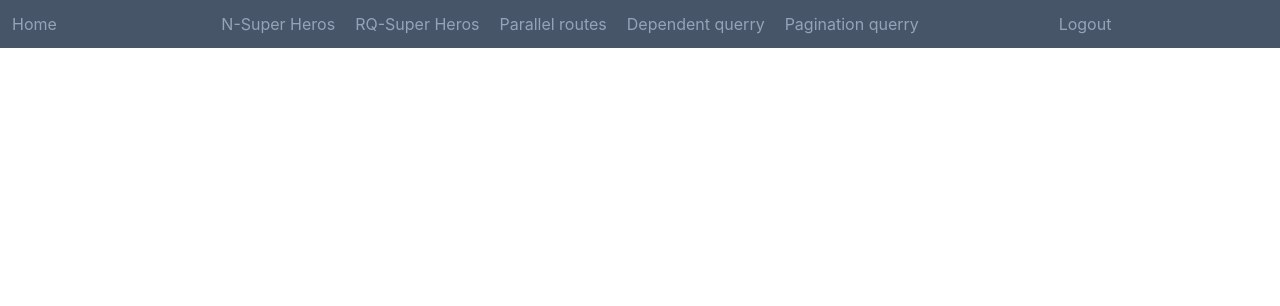
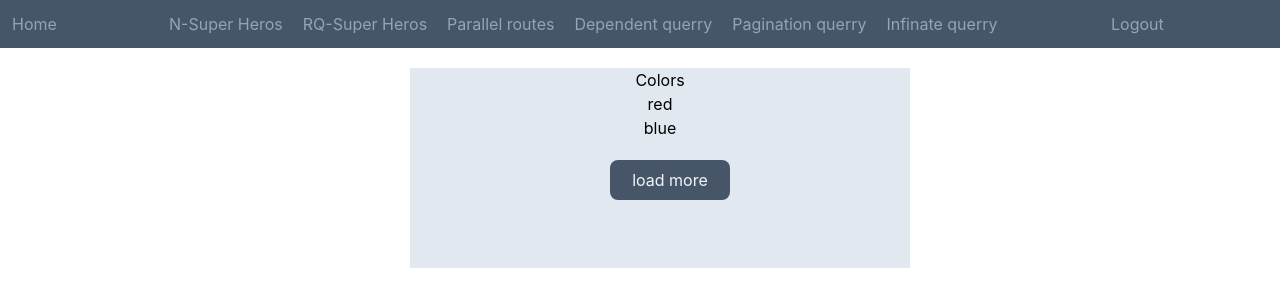
Before and after one commit to ajiths10/TanStack-React-Query-Startup, a React (Create React App) app: page /infinate-querry in a window 1280 px wide. Shown: the top 306 px of the page. Built offline with nearby package versions, Linux system fonts and the light colour scheme; data requests are answered from the project's data file.

Commit message:
Infinate pagination added

```diff
--- a/src/Common/common.ts
+++ b/src/Common/common.ts
@@ -46,3 +46,7 @@ export const getChannelById = (data: any) => {
 export const getColorsByPage = ({ queryKey }: any) => {
   return axios.get(`${URL}/colors?_limit=2&_page=${queryKey[1]}`);
 };
+
+export const getColorsInfinate = ({ pageParam = 1 }: any) => {
+  return axios.get(`${URL}/colors?_limit=2&_page=${pageParam}`);
+};
--- a/src/Component/Nav/index.tsx
+++ b/src/Component/Nav/index.tsx
@@ -2,11 +2,11 @@ import { Link } from "react-router-dom";
 
 const NavBar = () => {
   return (
-    <div className="grid grid-cols-6 bg-slate-600 text-slate-400 p-3 min-h-10">
+    <div className="grid grid-cols-8 bg-slate-600 text-slate-400 p-3 min-h-10">
       <div className=" col-span-1">
         <Link to="/">Home</Link>
       </div>
-      <div className=" col-span-4">
+      <div className=" col-span-6">
         <Link to="/normal-superheros">N-Super Heros</Link>
         <Link to="/rq-superheros" className="ml-5">
           RQ-Super Heros
@@ -20,6 +20,9 @@ const NavBar = () => {
         <Link to="/pagination-querry" className="ml-5">
           Pagination querry
         </Link>
+        <Link to="/infinate-querry" className="ml-5">
+          Infinate querry
+        </Link>
       </div>
       <div className=" col-span-1">Logout</div>
     </div>
--- /dev/null
+++ b/src/Component/superheros/InfinateQuery.tsx
@@ -0,0 +1,84 @@
+import { useState } from "react";
+import { Wraper } from "./Common";
+import { InfinateQueryHook } from "../../Hooks/InfinateQueryHook";
+
+interface color {
+  id: number | string;
+  label: string;
+}
+
+const InfinateQuery = () => {
+  //side effects
+  const onSuccess = () => {
+    console.log("Perform side effect after data fatching Success");
+  };
+  const onError = (err: any) => {
+    console.log("Perform side effect after data fatching Error", err);
+  };
+
+  const {
+    isLoading,
+    isError,
+    error,
+    data,
+    fetchNextPage,
+    hasNextPage,
+    isFetching,
+    isFetchingNextPage,
+  }: // isFetchingPreviousPage,
+  // fetchPreviousPage,
+  // hasPreviousPage,
+  any = InfinateQueryHook({ onSuccess, onError });
+
+  return (
+    <div className="flex justify-center w-full m-5 min-h-[200px]">
+      <div className="grid grid-cols-2 min-w-[500px] text-center bg-slate-200 gap-20">
+        <div className="col-span-2">
+          <Wraper isLoading={isLoading} isError={isError} error={error}>
+            <h2>Colors</h2>
+            <div>
+              <ul>
+                {data?.pages?.map((group: any, i: number) => (
+                  <div key={i}>
+                    {group?.data?.map((color: color) => {
+                      return <li key={color.id}>{color.label}</li>;
+                    })}
+                  </div>
+                ))}
+              </ul>
+            </div>
+          </Wraper>
+          <div className="p-5">
+            {/* <button
+              onClick={() => fetchPreviousPage()}
+              disabled={!hasPreviousPage}
+              className="h-[40px] w-[120px] bg-slate-600 rounded-lg text-slate-100 hover:bg-slate-700 disabled:bg-slate-400 "
+            >
+              Go back
+            </button> */}
+            <button
+              onClick={() => fetchNextPage()}
+              disabled={!hasNextPage}
+              className="h-[40px] w-[120px] bg-slate-600 rounded-lg text-slate-100 hover:bg-slate-700 disabled:bg-slate-400 ml-5"
+            >
+              load more
+            </button>
+
+            {isFetching && !isFetchingNextPage ? (
+              <div>Fetching more...</div>
+            ) : (
+              <></>
+            )}
+            {/* {isFetching && !isFetchingPreviousPage ? (
+              <div>Fetching previos...</div>
+            ) : (
+              <></>
+            )} */}
+          </div>
+        </div>
+      </div>
+    </div>
+  );
+};
+
+export default InfinateQuery;
--- a/src/Component/superheros/PaginationQuery.tsx
+++ b/src/Component/superheros/PaginationQuery.tsx
@@ -10,7 +10,6 @@ interface color {
 const PaginationQuery = () => {
   const [pagination, setPagination] = useState<number>(1);
 
-  let TEMP_USERID = "ajiths10@email.com";
   //side effects
   const onSuccess = () => {
     console.log("Perform side effect after data fatching Success");
--- /dev/null
+++ b/src/Hooks/InfinateQueryHook.ts
@@ -0,0 +1,18 @@
+import { useInfiniteQuery } from "@tanstack/react-query";
+import { getColorsInfinate } from "../Common/common";
+
+export const InfinateQueryHook = ({ onSuccess, onError }: any) => {
+  return useInfiniteQuery({
+    queryKey: ["infinate-color-pagination"],
+    queryFn: getColorsInfinate,
+    onSuccess: onSuccess,
+    onError: onError,
+    getNextPageParam: (_lastPage, pages) => {
+      if (pages.length < 4) {
+        return pages.length + 1;
+      } else {
+        return undefined;
+      }
+    },
+  });
+};
--- a/src/routes/index.tsx
+++ b/src/routes/index.tsx
@@ -9,6 +9,7 @@ import PersonalDetails from "../Component/superheros/PersonalDetails";
 import ParallelData from "../Component/superheros/ParallelData";
 import DependentQuery from "../Component/superheros/DependentQuery";
 import PaginationQuery from "../Component/superheros/PaginationQuery";
+import InfinateQuery from "../Component/superheros/InfinateQuery";
 
 const routes = () => {
   return (
@@ -23,6 +24,7 @@ const routes = () => {
         <Route path="/parallel-route" element={<ParallelData />} />
         <Route path="/dependent-querry" element={<DependentQuery />} />
         <Route path="/pagination-querry" element={<PaginationQuery />} />
+        <Route path="/infinate-querry" element={<InfinateQuery />} />
       </Routes>
     </div>
   );
```
